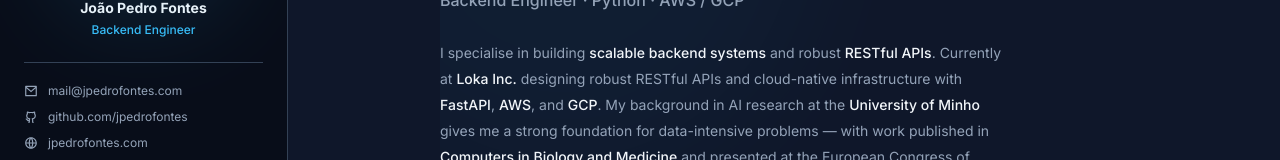
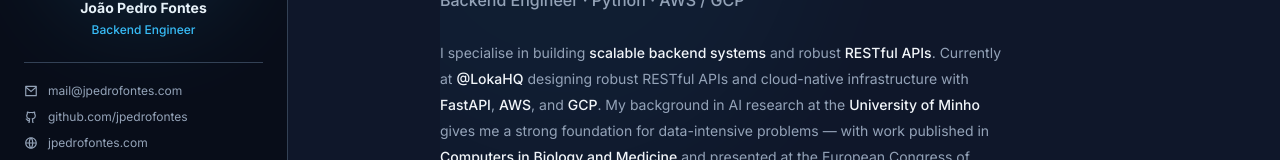
Before and after one commit to jpedrofontes/jpedrofontes, a Next.js app: page / in a window 1280 px wide. Shown: the part 196-356 px from the top of the page. Built offline with nearby package versions, Linux system fonts and the light colour scheme.

Commit message:
fix: AWS badge via base64 SVG, Loka link to @LokaHQ GitHub org

```diff
--- a/components/Hero.tsx
+++ b/components/Hero.tsx
@@ -41,7 +41,7 @@
           and robust{" "}
           <span className="text-ink font-medium">RESTful APIs</span>.
           Currently at{" "}
-          <span className="text-ink font-medium">Loka Inc.</span> designing robust RESTful APIs
+          <a href="https://github.com/LokaHQ" target="_blank" rel="noopener noreferrer" className="text-ink font-medium hover:text-accent transition-colors">@LokaHQ</a> designing robust RESTful APIs
           and cloud-native infrastructure with{" "}
           <span className="text-ink font-medium">FastAPI</span>,{" "}
           <span className="text-ink font-medium">AWS</span>, and{" "}
```
Also changed, not shown: 1 other file (tests, documents, lock files or other folders).
